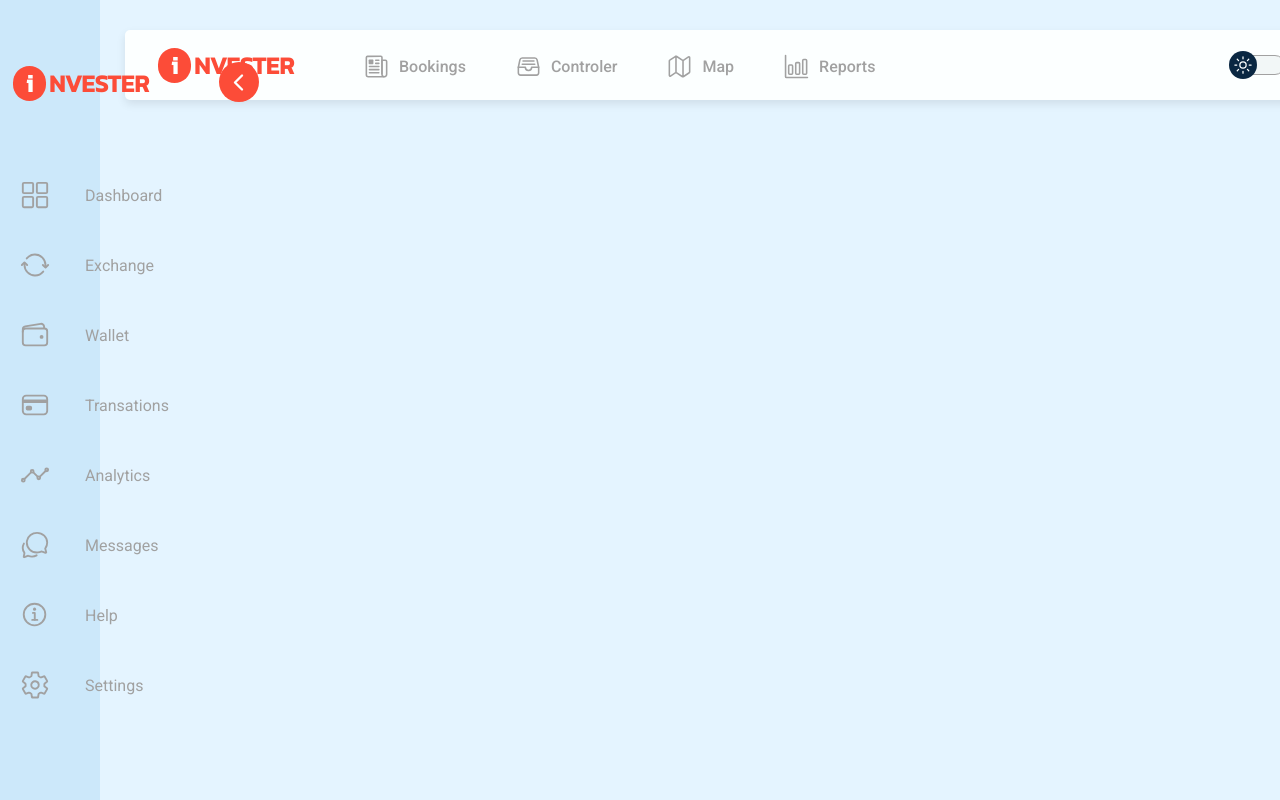
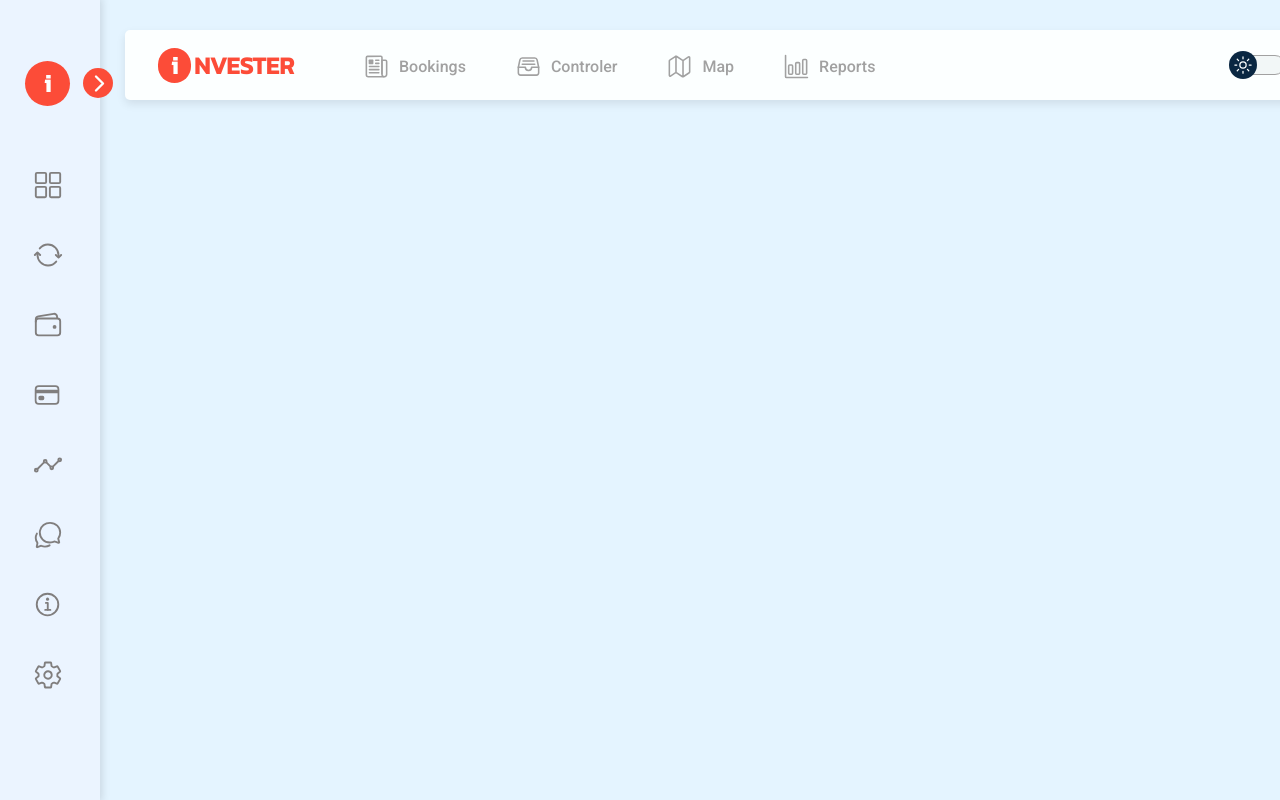
Before and after one commit to joao8675/Dashboard, a plain HTML site: page index.html in a window 1280 px wide. Both pictures are taken after a click on the element 239 px from the left and 82 px from the top of the page. Shown: the top 800 px of the page. Drawn offline with nearby package versions, Linux system fonts and the light colour scheme.

Commit message:
menuAnimations

```diff
--- a/Scripts/menuSlider.js
+++ b/Scripts/menuSlider.js
@@ -4,6 +4,20 @@ document.addEventListener('DOMContentLoaded', function() {
     arrow.addEventListener('click', function() {
         document.body.classList.toggle('active');
         document.querySelector('.menuSlider').classList.toggle('active');
+        document.querySelector('.arrow').classList.toggle('active');
+        document.querySelector('.leftArrow').classList.toggle('active');
+        document.querySelector('.rightArrow').classList.toggle('active');
+        document.querySelector('.i').classList.toggle('active');
+        document.querySelector('.nvester').classList.toggle('active');
+        document.querySelector('.menuLinks').classList.toggle('active');
+        document.querySelector('.leftLinks1').classList.toggle('active');
+        document.querySelector('.leftLinks2').classList.toggle('active');
+        document.querySelector('.leftLinks3').classList.toggle('active');
+        document.querySelector('.leftLinks4').classList.toggle('active');
+        document.querySelector('.leftLinks5').classList.toggle('active');
+        document.querySelector('.leftLinks6').classList.toggle('active');
+        document.querySelector('.leftLinks7').classList.toggle('active');
+        document.querySelector('.leftLinks8').classList.toggle('active');
         // Adicione mais classes ou elementos que deseja modificar
     });
 });
--- a/Styles/menuSlider.css
+++ b/Styles/menuSlider.css
@@ -4,8 +4,9 @@
     --color-bg: #e4f4ff;
     --color-white: #fcffff;
     --color-dest: #cce8fa;
-    --color-popUp: #a8cbf2;
+    --color-popUp: #ebf4ff;
     --color-logo: #fc4c38;
+    --color-text: #807e7e;
 
     /*---------DARK THEME-----------*/
 
@@ -42,7 +43,8 @@
     flex-direction: column;
     top: 0px;
     /*left: -300px;*/
-    background-color: var(--color-dest);
+    background-color: var(--color-popUp);
+    box-shadow: 0px 0px 8px 2px #0000001f;
 }
 .menuSlider.active {
     width: 100px;
@@ -52,43 +54,65 @@
     top: 66px;
     left: -20px;
 }
-.logo h1 {
+.logo .i {
+    text-transform: lowercase;
+    background: var(--color-logo);
+    padding: 0px 14px;
+    border-radius: 100px;
+    color: var(--color-white);
+    margin-left: 20px;
+}
+.i.active {
+    padding: 5px 19px;
+    margin-left: 15px;
+}
+.nvester.active {
+    opacity: 0;
+    margin-left: -100px;
+}
+.logo .nvester {
+    top: -4px;
+    left: 75px;
+    position: absolute;
+    background: transparent;
     font-family: 'Kanit', sans-serif;
     text-transform: uppercase;
     color: var(--color-logo);
-    margin: 0px 40px 0px 30px;
-}
-.logo.dark h1 {
-    color: var(--color-logoDark);
-}
-.logo span {
-    text-transform: lowercase;
-    background: var(--color-logo);
-    padding: 0px 13px;
-    margin: 3px;
-    border-radius: 100px;
-    color: var(--color-white);
 }
 .arrow {
     display: flex;
     align-items: center;
     justify-content: center;
     position: relative;
-    left: 219px;
-    top: 62px;
+    left: 224px;
+    top: 68px;
     background-color: var(--color-logo);
-    width: 40px;
-    height: 40px;
+    width: 30px;
+    height: 30px;
     border-radius: 60px;
     cursor: pointer;
+}
+.arrow.active {
+    left: 83px;
 }
 .leftArrow {
     opacity: 1;
     padding: 0px 2px 0px 0px;
+    transition: all 1s;
+}
+.leftArrow.active {
+    opacity: 0;
+    margin-left: 200px;
 }
 .rightArrow {
     opacity: 0;
     padding: 0px 0px 0px 2px;
+    margin-right: 300px;
+    transition: all 0.5s;
+}
+.rightArrow.active {
+    opacity: 1;
+    margin-right: 0;
 }
 .arrow ion-icon {
     position: absolute;
@@ -110,9 +134,12 @@
     padding: 20px;
     font-family: 'Roboto', sans-serif;
     text-decoration: none;
-    color: #a1a1a1;
+    color: var(--color-text);
     transition: all 0.2s;
     width: 200px;
+}
+.menuLinks.active a {
+    width: 80px;
 }
 .menuLinks a:hover {
     color: #993399;
@@ -120,8 +147,49 @@
     width: 250px;
     border-right: 4px solid #993399;
 }
+.menuLinks.active a:hover {
+    color: #993399;
+    background: #f2f7f7;
+    width: 104px;
+    border-right: 4px solid #993399;
+}
 .menuLinks a ion-icon {
     position: relative;
     font-size:  30px;
     margin-right: 35px;
 }
+.menuLinks.active a {
+    padding-left:33px;
+}
+.leftLinks1.active {
+    margin-left: -120px;
+    opacity: 0;
+}
+.leftLinks2.active {
+    margin-left: -120px;
+    opacity: 0;
+}
+.leftLinks3.active {
+    margin-left: -120px;
+    opacity: 0;
+}
+.leftLinks4.active {
+    margin-left: -120px;
+    opacity: 0;
+}
+.leftLinks5.active {
+    margin-left: -120px;
+    opacity: 0;
+}
+.leftLinks6.active {
+    margin-left: -120px;
+    opacity: 0;
+}
+.leftLinks7.active {
+    margin-left: -120px;
+    opacity: 0;
+}
+.leftLinks8.active {
+    margin-left: -120px;
+    opacity: 0;
+}
--- a/index.html
+++ b/index.html
@@ -37,21 +37,21 @@
     </nav>
     <section class="menuSlider">
         <picture class="logo">
-            <h1><span>i</span>nvester</h1>
+            <h1><span class="i">i</span><span class="nvester">nvester</span></h1>
         </picture>
         <div class="arrow" id="arrow">
          <ion-icon name="chevron-back-outline" class="leftArrow"></ion-icon>
          <ion-icon name="chevron-forward-outline" class="rightArrow"></ion-icon>
         </div>
         <div class="menuLinks">
-            <a href="#"><ion-icon name="grid-outline"></ion-icon>Dashboard</a>
-            <a href="#"><ion-icon name="sync-outline"></ion-icon>Exchange</a>
-            <a href="#"><ion-icon name="wallet-outline"></ion-icon>Wallet</a>
-            <a href="#"><ion-icon name="card-outline"></ion-icon>Transations</a>
-            <a href="#"><ion-icon name="analytics-outline"></ion-icon>Analytics</a>
-            <a href="#"><ion-icon name="chatbubbles-outline"></ion-icon>Messages</a>
-            <a href="#"><ion-icon name="information-circle-outline"></ion-icon>Help</a>
-            <a href="#"><ion-icon name="settings-outline"></ion-icon>Settings</a>
+            <a href="#"><ion-icon name="grid-outline"></ion-icon><span class="leftLinks1">Dashboard</span></a>
+            <a href="#"><ion-icon name="sync-outline"></ion-icon><span class="leftLinks2">Exchange</span></a>
+            <a href="#"><ion-icon name="wallet-outline"></ion-icon><span class="leftLinks3">Wallet</span></a>
+            <a href="#"><ion-icon name="card-outline"></ion-icon><span class="leftLinks4">Transations</span></a>
+            <a href="#"><ion-icon name="analytics-outline"></ion-icon><span class="leftLinks5">Analytics</span></a>
+            <a href="#"><ion-icon name="chatbubbles-outline"></ion-icon><span class="leftLinks6">Messages</span></a>
+            <a href="#"><ion-icon name="information-circle-outline"></ion-icon><span class="leftLinks7">Help</span></a>
+            <a href="#"><ion-icon name="settings-outline"></ion-icon><span class="leftLinks8">Settings</span></a>
         </div>
     </section>
     <script type="module" src="https://unpkg.com/ionicons@7.1.0/dist/ionicons/ionicons.esm.js"></script>
```
